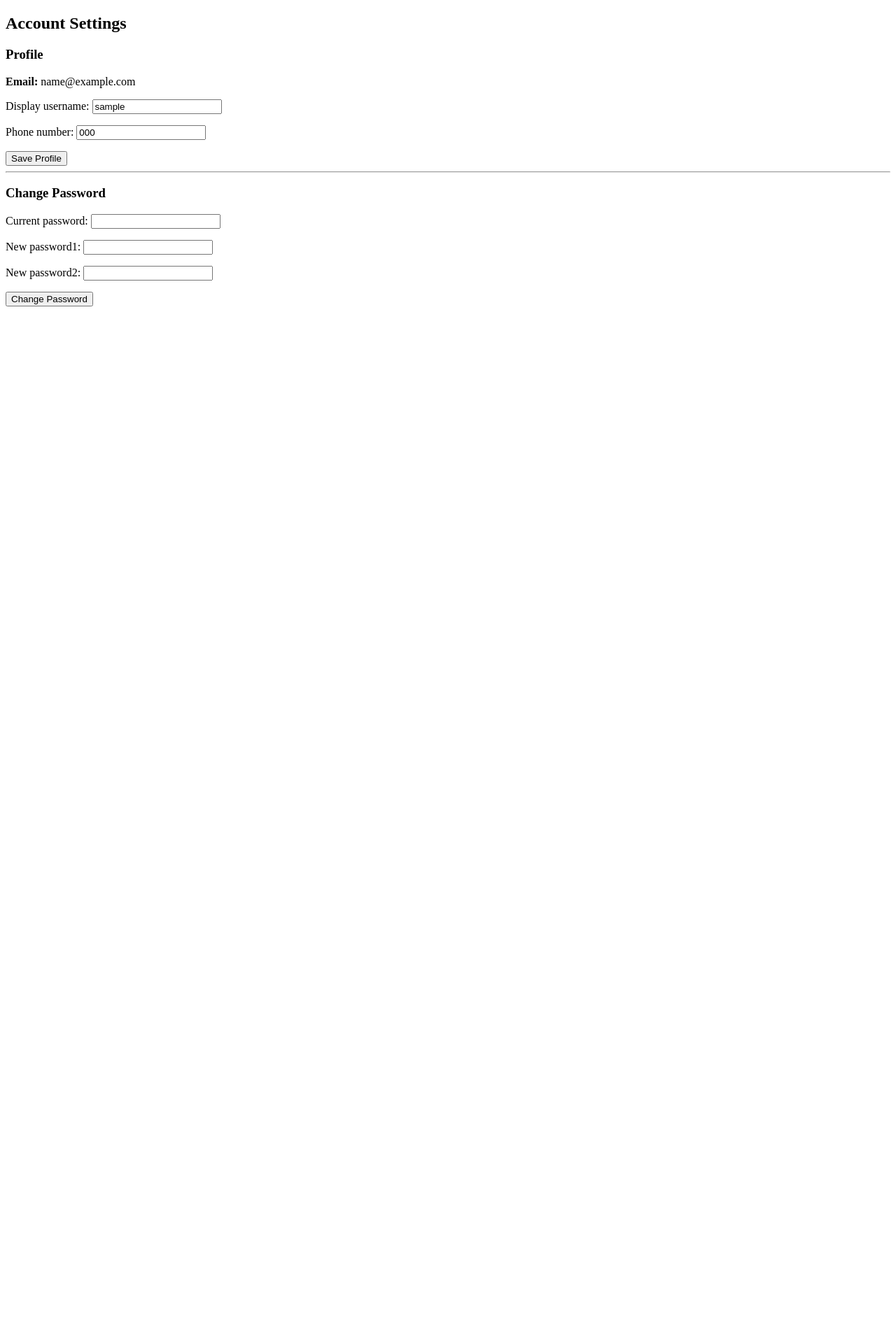
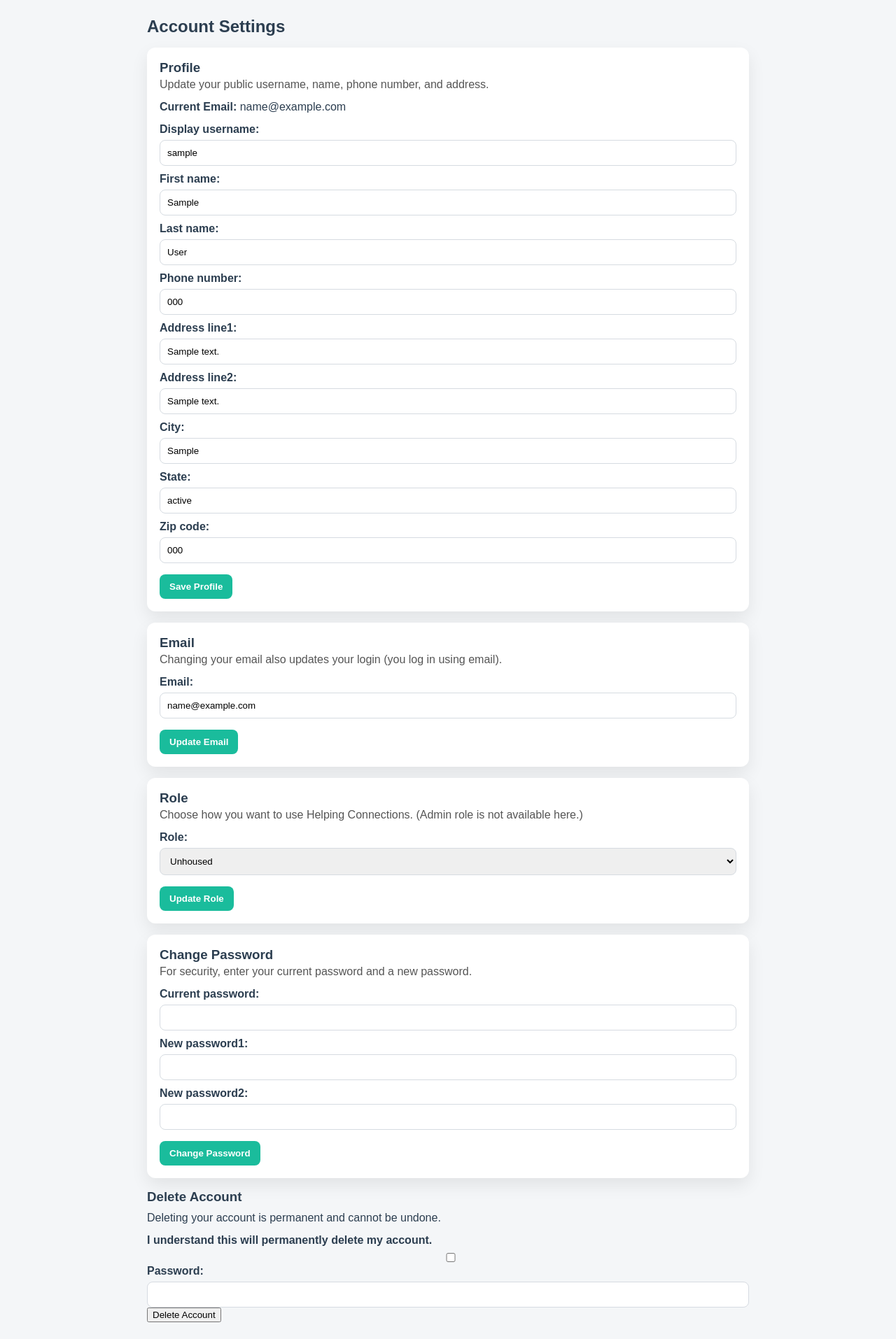
Before and after one commit to Connor-Gregor/helping-connections, a Django app: page /settings/ in a window 1280 px wide. Shown: the whole page at 70% size. Before the commit the page ends 438 px from the top, so only its background shows below. Run offline with Django 5.2, Linux system fonts and the light colour scheme; a user stored in the database is signed in; tables that the repository leaves empty hold one stand-in row (values such as "Sample post").

Commit message:
updated settings page

```diff
--- a/MyApp/forms.py
+++ b/MyApp/forms.py
@@ -6,6 +6,7 @@ ROLE_CHOICES = [
     ("unhoused", "Unhoused"),
     ("volunteer", "Volunteer"),
 ]
+
 
 class RegisterForm(forms.Form):
     display_username = forms.CharField(
@@ -60,13 +61,22 @@ class RegisterForm(forms.Form):
             self.add_error("password2", "Passwords do not match.")
         return cleaned
 
+
 class LoginForm(forms.Form):
     email = forms.EmailField()
     password = forms.CharField(widget=forms.PasswordInput)
 
+
 class ProfileSettingsForm(forms.Form):
     display_username = forms.CharField(max_length=30, required=True)
+    first_name = forms.CharField(required=False)
+    last_name = forms.CharField(required=False)
     phone_number = forms.CharField(max_length=20, required=False)
+    address_line1 = forms.CharField(required=False)
+    address_line2 = forms.CharField(required=False)
+    city = forms.CharField(required=False)
+    state = forms.CharField(required=False)
+    zip_code = forms.CharField(required=False)
 
     def __init__(self, *args, profile: Profile, **kwargs):
         super().__init__(*args, **kwargs)
@@ -84,6 +94,7 @@ class ProfileSettingsForm(forms.Form):
             raise forms.ValidationError("That username is already taken.")
 
         return u
+
 
 class ChangePasswordForm(forms.Form):
     current_password = forms.CharField(widget=forms.PasswordInput, required=True)
@@ -109,3 +120,50 @@ class ChangePasswordForm(forms.Form):
             self.add_error("new_password2", "Passwords do not match.")
 
         return cleaned
+
+
+class DeleteAccountForm(forms.Form):
+    confirm = forms.BooleanField(
+        required=True,
+        label="I understand this will permanently delete my account."
+    )
+    password = forms.CharField(widget=forms.PasswordInput)
+
+    def __init__(self, *args, user=None, **kwargs):
+        super().__init__(*args, **kwargs)
+        self.user = user
+
+    def clean_password(self):
+        pw = self.cleaned_data["password"]
+        if not self.user.check_password(pw):
+            raise forms.ValidationError("Password is incorrect.")
+        return pw
+
+
+class EmailChangeForm(forms.Form):
+    email = forms.EmailField()
+
+    def __init__(self, *args, user=None, **kwargs):
+        super().__init__(*args, **kwargs)
+        self.user = user
+
+        def clean_email(self):
+            email = self.cleaned_data["email"].strip().lower()
+            if User.objects.filter(email=email).exclude(pk=self.user.pk).exists():
+                raise forms.ValidationError("That email is already in use.")
+            return email
+
+
+class RoleChangeForm(forms.Form):
+    role = forms.ChoiceField(choices=[])
+
+    def __init__(self, *args, allowed_roles=None, **kwargs):
+        super().__init__(*args, **kwargs)
+        allowed_roles = allowed_roles or []
+        self.fields["role"].choices = [(r, r.title()) for r in allowed_roles]
+
+    def clean_role(self):
+        r = self.cleaned_data["role"]
+        if r not in self.allowed_roles:
+            raise forms.ValidationError("Invalid role selection.")
+        return r
--- a/MyApp/models.py
+++ b/MyApp/models.py
@@ -16,6 +16,11 @@ class Profile(models.Model):
     role = models.ForeignKey(Role, null=True, blank=True, on_delete=models.SET_NULL)
     display_username = models.CharField(max_length=30, unique=True, blank=True)
     phone_number = models.CharField(max_length=20, blank=True)
+    address_line1 = models.CharField(max_length=120, blank=True)
+    address_line2 = models.CharField(max_length=120, blank=True)
+    city = models.CharField(max_length=60, blank=True)
+    state = models.CharField(max_length=30, blank=True)
+    zip_code = models.CharField(max_length=15, blank=True)
 
     def __str__(self):
         return f"Profile: {self.user.username}"
--- a/MyApp/templates/home.html
+++ b/MyApp/templates/home.html
@@ -53,6 +53,8 @@
 
                             <a class="dropdown-link" href="{% url 'account' %}">View Account</a>
 
+                            <a class="dropdown-link" href="{% url 'settings' %}">Settings</a>
+
                             <a class="dropdown-link danger" href="{% url 'logout' %}">Sign Out</a>
 
                         </div>
--- a/MyApp/templates/settings.html
+++ b/MyApp/templates/settings.html
@@ -1,35 +1,169 @@
 <!DOCTYPE html>
-<html>
+<html lang="en">
 <head>
   <meta charset="utf-8">
   <title>Settings</title>
+  <meta name="viewport" content="width=device-width, initial-scale=1" />
+  <style>
+    body { font-family: Arial, sans-serif; background:#f4f6f8; margin:0; padding:24px; }
+    .container { max-width: 860px; margin: 0 auto; }
+    h2 { margin: 0 0 16px; color:#2c3e50; }
+    h3 { margin: 0 0 10px; color:#2c3e50; }
+    p { margin: 6px 0 14px; color:#2c3e50; }
+
+    .card {
+      background:#fff;
+      border-radius: 12px;
+      box-shadow: 0 10px 24px rgba(0,0,0,0.08);
+      padding: 18px 18px;
+      margin-bottom: 16px;
+    }
+
+    .messages { margin: 0 0 16px; padding: 0; list-style: none; }
+    .messages li {
+      background:#eef2ff;
+      border: 1px solid #d6dcff;
+      padding: 10px 12px;
+      border-radius: 10px;
+      margin-bottom: 8px;
+    }
+
+    form { margin-top: 10px; }
+    form p { margin: 10px 0; }
+    label { display:block; font-weight: 700; margin-bottom: 6px; color:#2c3e50; }
+    input, select, textarea {
+      width: 100%;
+      padding: 10px 10px;
+      border: 1px solid #d6dbe1;
+      border-radius: 8px;
+      box-sizing: border-box;
+    }
+
+    .btn {
+      display:inline-block;
+      padding: 10px 14px;
+      border-radius: 8px;
+      border: none;
+      cursor: pointer;
+      font-weight: 700;
+      background: #1abc9c;
+      color: #fff;
+      margin-top: 6px;
+    }
+    .btn:hover { background:#16a085; }
+
+    .btn-danger {
+      background: #c0392b;
+    }
+    .btn-danger:hover {
+      background: #a93226;
+    }
+
+    .danger-note {
+      color: #c0392b;
+      margin-top: 0;
+    }
+
+    .section-subtext { color:#555; margin-top: -6px; }
+    .divider { height:1px; background:#e6e6e6; margin: 14px 0; border:0; }
+  </style>
 </head>
+
 <body>
+  <div class="container">
     <h2>Account Settings</h2>
 
     {% if messages %}
-    <ul>
+      <ul class="messages">
         {% for message in messages %}
           <li>{{ message }}</li>
         {% endfor %}
       </ul>
     {% endif %}
 
+    <!-- Profile -->
+    <div class="card">
       <h3>Profile</h3>
-  <p><strong>Email:</strong> {{ request.user.email }}</p>
+      <p class="section-subtext">
+        Update your public username, name, phone number, and address.
+      </p>
+
+      <p><strong>Current Email:</strong> {{ request.user.email }}</p>
+
       <form method="post" action="{% url 'settings_profile' %}">
         {% csrf_token %}
         {{ profile_form.as_p }}
-    <button type="submit">Save Profile</button>
+        <button type="submit" class="btn">Save Profile</button>
       </form>
+    </div>
 
-  <hr>
+    <!-- Email -->
+    <div class="card">
+      <h3>Email</h3>
+      <p class="section-subtext">
+        Changing your email also updates your login (you log in using email).
+      </p>
 
+      <form method="post" action="{% url 'settings_email' %}">
+        {% csrf_token %}
+        {{ email_form.as_p }}
+        <button type="submit" class="btn">Update Email</button>
+      </form>
+    </div>
+
+    <!-- Role -->
+    <div class="card">
+      <h3>Role</h3>
+      <p class="section-subtext">
+        Choose how you want to use Helping Connections. (Admin role is not available here.)
+      </p>
+
+      <form method="post" action="{% url 'settings_role' %}">
+        {% csrf_token %}
+        {{ role_form.as_p }}
+        <button type="submit" class="btn">Update Role</button>
+      </form>
+    </div>
+
+    <!-- Password -->
+    <div class="card">
       <h3>Change Password</h3>
+      <p class="section-subtext">
+        For security, enter your current password and a new password.
+      </p>
+
       <form method="post" action="{% url 'settings_password' %}">
         {% csrf_token %}
         {{ password_form.as_p }}
-    <button type="submit">Change Password</button>
+        <button type="submit" class="btn">Change Password</button>
       </form>
+    </div>
+
+    <!-- Danger Zone -->
+    <div class="settings-danger-box">
+      <h3 class="danger-title">Delete Account</h3>
+<p class="danger-text">Deleting your account is permanent and cannot be undone.</p>
+
+<form method="post" action="{% url 'delete_account' %}">
+    {% csrf_token %}
+
+    <div class="delete-confirm-row">
+        <label>
+            I understand this will permanently delete my account.
+        </label>
+        {{ delete_form.confirm }}
+    </div>
+
+    <div class="delete-password">
+        <label>Password:</label>
+        {{ delete_form.password }}
+    </div>
+
+    <button type="submit" class="danger-btn">Delete Account</button>
+
+</form>
+    </div>
+
+  </div>
 </body>
 </html>
--- a/MyApp/urls.py
+++ b/MyApp/urls.py
@@ -1,5 +1,5 @@
 from django.urls import path
-from .views import home, resources, Register, LoginView, logout_view, settings_page, update_profile_settings, change_password, find_help, account_view
+from .views import home, resources, Register, LoginView, logout_view, settings_page, update_profile_settings, change_password, find_help, account_view, delete_account, update_email, update_role
 
 
 urlpatterns = [
@@ -14,6 +14,8 @@ urlpatterns = [
     path("settings/", settings_page, name="settings"),
     path("settings/profile/", update_profile_settings, name="settings_profile"),
     path("settings/password/", change_password, name="settings_password"),
-
+    path("settings/delete/", delete_account, name="delete_account"),
+    path("settings/email/", update_email, name="settings_email"),
+    path("settings/role/", update_role, name="settings_role"),
     path("find-help/", find_help, name="find_help"),
 ]
--- a/MyApp/views.py
+++ b/MyApp/views.py
@@ -5,7 +5,7 @@ from django.shortcuts import render, redirect
 from django.views import View
 from django.contrib.auth.models import User
 from django.contrib.auth import authenticate, login, logout, update_session_auth_hash
-from .forms import RegisterForm, LoginForm, ChangePasswordForm, ProfileSettingsForm
+from .forms import RegisterForm, LoginForm, ChangePasswordForm, ProfileSettingsForm, DeleteAccountForm, EmailChangeForm, RoleChangeForm
 from .models import Profile, Role
 
 
@@ -110,13 +110,35 @@ def settings_page(request):
         initial={
             "display_username": profile.display_username or "",
             "phone_number": profile.phone_number or "",
+            "first_name": request.user.first_name or "",
+            "last_name": request.user.last_name or "",
+            "address_line1": getattr(profile, "address_line1", "") or "",
+            "address_line2": getattr(profile, "address_line2", "") or "",
+            "city": getattr(profile, "city", "") or "",
+            "state": getattr(profile, "state", "") or "",
+            "zip_code": getattr(profile, "zip_code", "") or "",
+
         }
     )
+    email_form = EmailChangeForm(
+        user=request.user,
+        initial={"email": request.user.email or ""}
+    )
+
+    role_form = RoleChangeForm(
+        allowed_roles=["unhoused", "volunteer"],
+        initial={"role": profile.role.name if profile.role else "unhoused"}
+    )
+
     password_form = ChangePasswordForm(user=request.user)
+    delete_form = DeleteAccountForm(user=request.user)
 
     return render(request, "settings.html", {
         "profile_form": profile_form,
+        "email_form": email_form,
+        "role_form": role_form,
         "password_form": password_form,
+        "delete_form": delete_form,
     })
 
 @login_required
@@ -133,9 +155,21 @@ def update_profile_settings(request):
             "profile_form": form,
             "password_form": password_form,
         })
+    # Save field on User
+    request.user.first_name = form.cleaned_data.get("first_name", "").strip()
+    request.user.last_name = form.cleaned_data.get("last_name", "").strip()
+    request.user.save()
+    # Save fields on Profile
+    profile.display_username = form.cleaned_data["display_username"].strip()
+    profile.phone_number = form.cleaned_data.get("phone_number", "").strip()
+    # Save address on User
+    if "address_line1" in form.cleaned_data:
+        profile.address_line1 = form.cleaned_data.get("address_line1", "").strip()
+        profile.address_line2 = form.cleaned_data.get("address_line2", "").strip()
+        profile.city = form.cleaned_data.get("city", "").strip()
+        profile.state = form.cleaned_data.get("state", "").strip()
+        profile.zip_code = form.cleaned_data.get("zip_code", "").strip()
 
-    profile.display_username = form.cleaned_data["display_username"]
-    profile.phone_number = form.cleaned_data.get("phone_number", "")
     profile.save()
 
     messages.success(request, "Profile updated.")
@@ -171,3 +205,59 @@ def change_password(request):
 
     messages.success(request, "Password changed.")
     return redirect("settings")
+@login_required
+def delete_account(request):
+    if request.method != "POST":
+        return redirect("settings")
+
+    form = DeleteAccountForm(request.POST, user=request.user)
+
+    if not form.is_valid():
+        messages.error(request, "Could not delete account.")
+        return redirect("settings")
+
+    user = request.user
+    logout(request) # clear session first
+    user.delete()   # remove user from database
+
+    messages.success(request, "Your account has been deleted.")
+    return redirect("home")
+@login_required
+def update_email(request):
+    if request.method != "POST":
+        return redirect("settings")
+
+    form = EmailChangeForm(request.POST, user=request.user)
+
+    if not form.is_valid():
+        messages.error(request, "Could not update email.")
+        return redirect("settings")
+
+    new_email = form.cleaned_data["email"]
+    request.user.email = new_email
+    request.user.username = new_email
+    request.user.save()
+
+    messages.success(request, "Email updated.")
+    return redirect("settings")
+@login_required
+def update_role(request):
+    if request.method != "POST":
+        return redirect("settings")
+
+    allowed = ["volunteer", "unhoused"]
+    form = RoleChangeForm(request.POST, allowed_roles=allowed)
+
+    if not form.is_valid():
+        messages.error(request, "Invalid role.")
+        return redirect("settings")
+
+    profile = Profile.objects.get(user=request.user)
+
+    new_role_name = form.cleaned_data["role"]
+    role_obj, _ = Role.objects.get_or_create(name=new_role_name)
+    profile.role = role_obj
+    profile.save()
+
+    messages.success(request, "Role updated.")
+    return redirect("settings")
```
Also changed, not shown: MyApp/static/styles.css (+52 -0 lines), MyApp/migrations/0004_profile_address_line1_profile_address_line2_and_more.py (added). Lines whose indentation alone changed are shown as unchanged.
